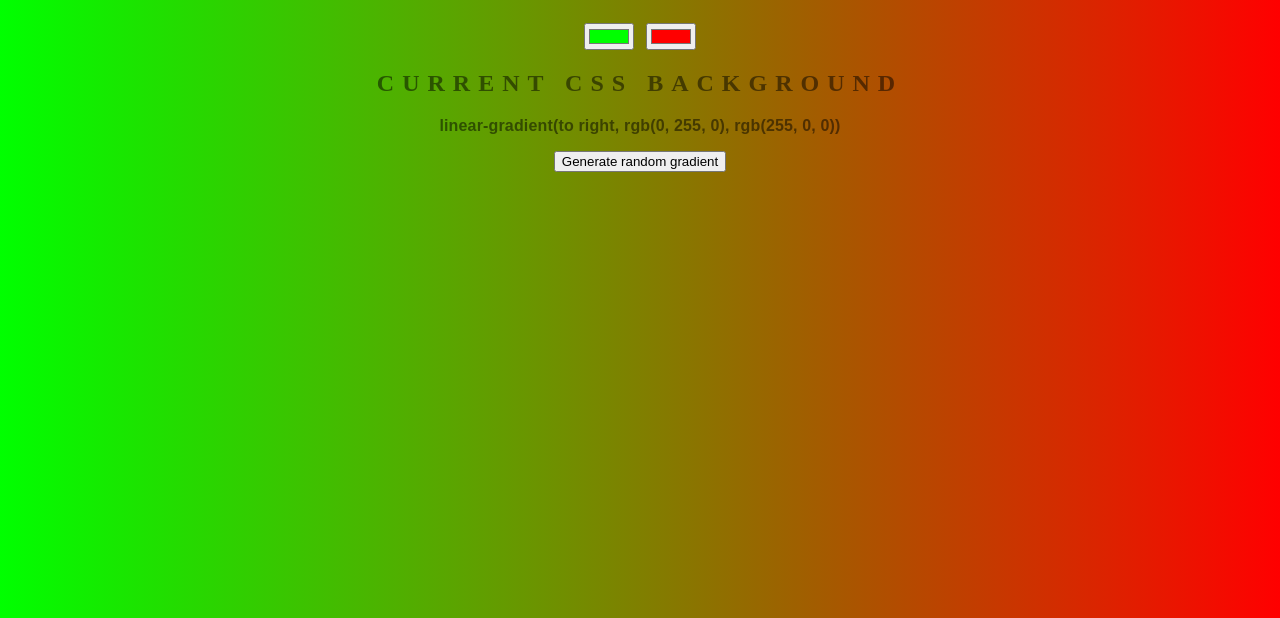
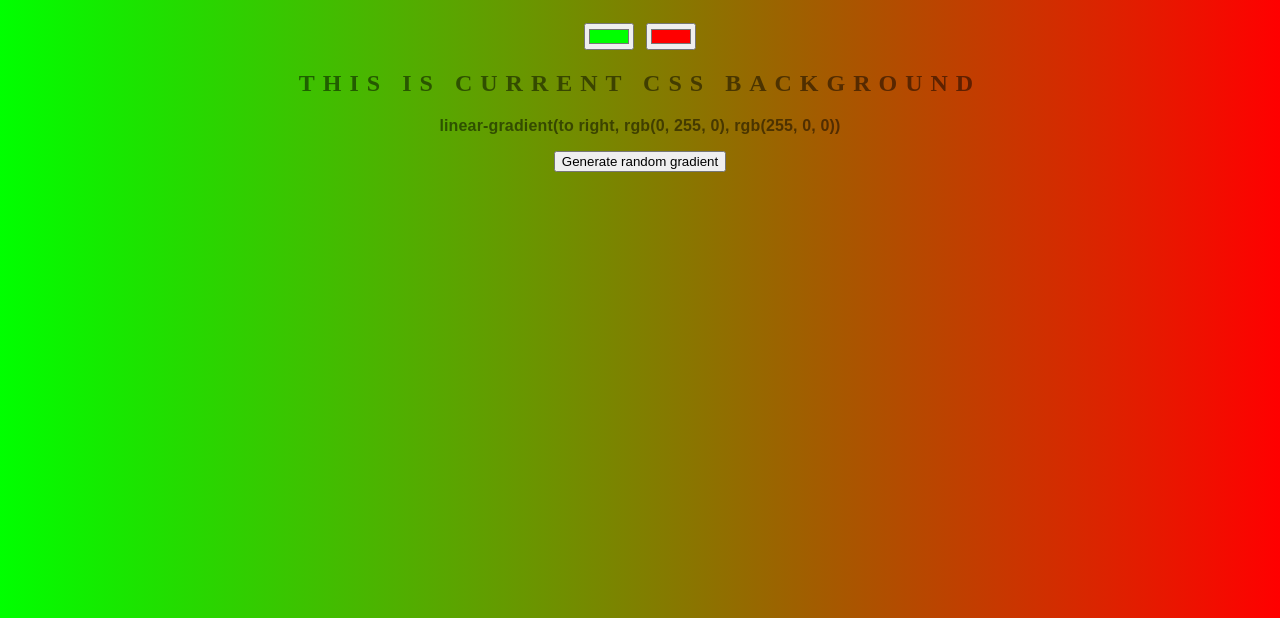
Before and after one commit to ndobosz/background-generator, a plain HTML site: page index.html in a window 1280 px wide. Shown: the part 182-800 px from the top of the page. Drawn offline with Linux system fonts and the light colour scheme.

Commit message:
small change in h2

```diff
--- a/index.html
+++ b/index.html
@@ -8,7 +8,7 @@
 	<h1>Cool Background Generator</h1>
 	<input class="color1" type="color" name="color1" value="#00ff00">
 	<input class="color2" type="color" name="color2" value="#ff0000">
-	<h2>Current CSS Background</h2>
+	<h2>This is current CSS background</h2>
 	<h3></h3>
 	<button id = "button">Generate random gradient</button>
 	<script type="text/javascript" src="script.js"></script>
```
